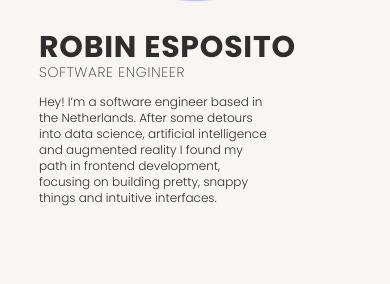
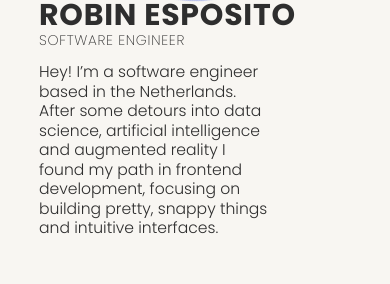
Before and after one commit to robinesp/personal-page, a Next.js app: page / in a window 390 px wide. Shown: the part 224-508 px from the top of the page. Built offline with nearby package versions, Linux system fonts and the light colour scheme.

Commit message:
layout fixes

```diff
--- a/src/app/layout.tsx
+++ b/src/app/layout.tsx
@@ -23,7 +23,7 @@ export default function RootLayout({
   children: React.ReactNode;
 }>) {
   return (
-    <html lang="en">
+    <html lang="en" className="h-full">
       <body className={fontClass.className + " bg-[#f8f6f2] text-[#2e2e2e]"}>
         {children}
         <Analytics />
--- a/src/app/page.tsx
+++ b/src/app/page.tsx
@@ -93,7 +93,7 @@ export default function Home() {
       </animated.div>
       <animated.div
         id="title"
-        className="fixed top-64 lg:top-40 left-[10%] flex flex-col"
+        className="fixed top-56 lg:top-40 left-[10%] flex flex-col"
         style={textStyle}
       >
         <span className="text-3xl lg:text-5xl leading-none lg:leading-[4.5rem] tracking-wide font-bold uppercase">
@@ -102,7 +102,7 @@ export default function Home() {
         <span className="uppercase text-sm lg:text-base mb-3 tracking-wider font-extralight text-lg">
           software engineer
         </span>
-        <span className="w-2/3 text-xs lg:w-2/5 lg:text-base font-light">
+        <span className="w-2/3 lg:w-2/5 text-[4vw] lg:text-base leading-[5vw] font-light">
           Hey! I’m a software engineer based in the Netherlands. After some
           detours into data science, artificial intelligence and augmented
           reality I found my path in frontend development, focusing on building
```
